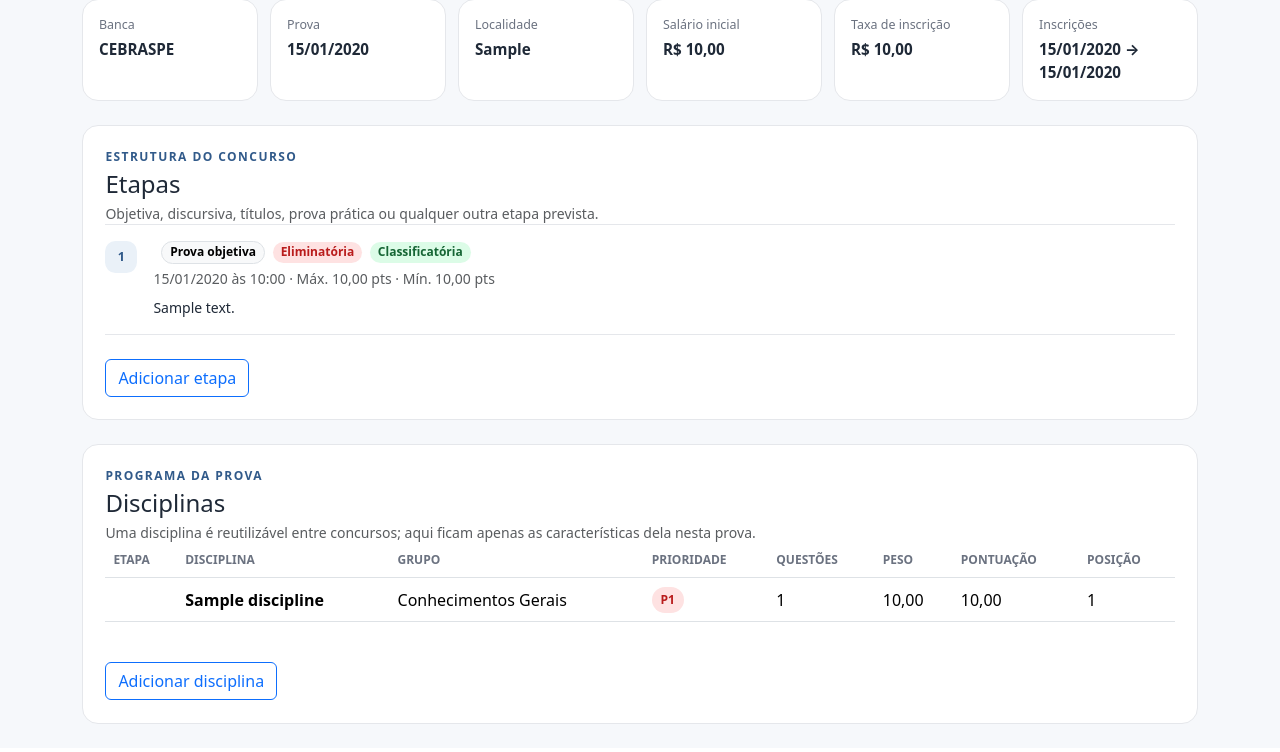
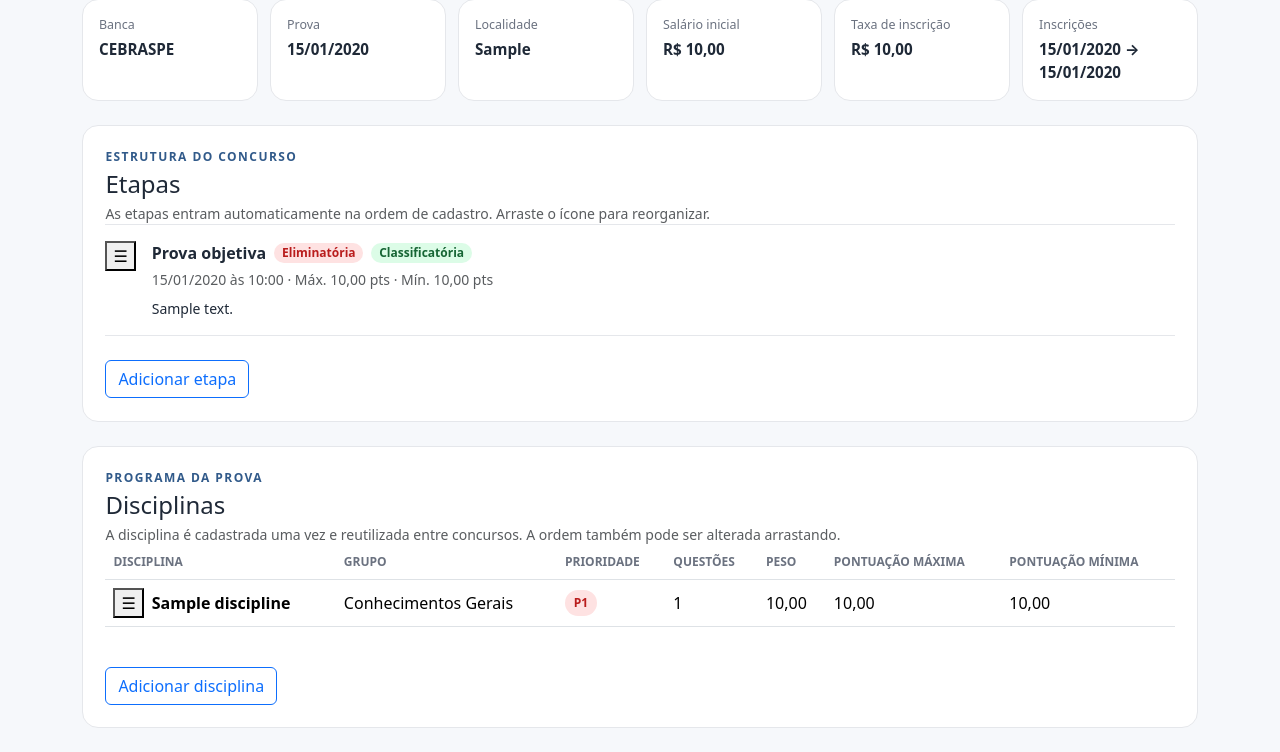
Before and after one commit to clice/concurso-study-manager, a Django app: page /concursos/1/ in a window 1280 px wide. Shown: the part 210-962 px from the top of the page. Before the commit the page ends 934 px from the top, so only its background shows below. Run offline with Django 5.2, Linux system fonts and the light colour scheme; data comes from the database, SQL or seed files in the repository; tables that the repository leaves empty hold one stand-in row (values such as "Sample post").

Commit message:
feat: simplify stage form and add drag ordering

```diff
--- a/templates/competitions/competition_detail.html
+++ b/templates/competitions/competition_detail.html
@@ -39,19 +39,22 @@
         <div>
             <p class="eyebrow mb-1">ESTRUTURA DO CONCURSO</p>
             <h2 class="h4 mb-1">Etapas</h2>
-            <p class="text-body-secondary small mb-0">Objetiva, discursiva, títulos, prova prática ou qualquer outra etapa prevista.</p>
+            <p class="text-body-secondary small mb-0">As etapas entram automaticamente na ordem de cadastro. Arraste o ícone para reorganizar.</p>
         </div>
     </div>
 
     {% if competition.stages.all %}
-        <div class="stage-list mb-4">
+        <div
+            class="stage-list mb-4"
+            data-sortable-list
+            data-reorder-url="{% url 'competitions:stage_reorder' competition.pk %}"
+        >
             {% for stage in competition.stages.all %}
-                <div class="stage-row">
-                    <div class="stage-position">{{ stage.position }}</div>
+                <div class="stage-row sortable-item" data-sortable-item data-id="{{ stage.id }}">
+                    <button class="drag-handle" type="button" draggable="true" data-drag-handle aria-label="Reordenar {{ stage.get_stage_type_display }}" title="Arraste para mudar a ordem">☰</button>
                     <div class="flex-grow-1">
                         <div class="d-flex flex-wrap align-items-center gap-2">
-                            <strong>{{ stage.name }}</strong>
-                            <span class="badge rounded-pill text-bg-light border">{{ stage.get_stage_type_display }}</span>
+                            <strong>{{ stage.get_stage_type_display }}</strong>
                             {% if stage.eliminatory %}<span class="badge rounded-pill badge-soft-danger">Eliminatória</span>{% endif %}
                             {% if stage.classificatory %}<span class="badge rounded-pill badge-soft-success">Classificatória</span>{% endif %}
                         </div>
@@ -75,14 +78,12 @@
         <form class="nested-form mt-3" method="post" action="{% url 'competitions:stage_add' competition.pk %}">
             {% csrf_token %}
             <div class="row g-3">
-                <div class="col-12 col-lg-5">{% include "competitions/field.html" with field=stage_form.name %}</div>
-                <div class="col-12 col-md-6 col-lg-4">{% include "competitions/field.html" with field=stage_form.stage_type %}</div>
-                <div class="col-12 col-md-6 col-lg-3">{% include "competitions/field.html" with field=stage_form.position %}</div>
-                <div class="col-12 col-md-6">{% include "competitions/field.html" with field=stage_form.scheduled_date %}</div>
-                <div class="col-12 col-md-6">{% include "competitions/field.html" with field=stage_form.scheduled_time %}</div>
+                <div class="col-12 col-md-4">{% include "competitions/field.html" with field=stage_form.stage_type %}</div>
+                <div class="col-12 col-md-4">{% include "competitions/field.html" with field=stage_form.scheduled_date %}</div>
+                <div class="col-12 col-md-4">{% include "competitions/field.html" with field=stage_form.scheduled_time %}</div>
                 <div class="col-12 col-md-6">{% include "competitions/field.html" with field=stage_form.max_score %}</div>
                 <div class="col-12 col-md-6">{% include "competitions/field.html" with field=stage_form.minimum_score %}</div>
-                <div class="col-12 d-flex gap-4">
+                <div class="col-12 d-flex flex-wrap gap-4">
                     <div class="form-check">{{ stage_form.eliminatory }} <label class="form-check-label" for="{{ stage_form.eliminatory.id_for_label }}">Eliminatória</label></div>
                     <div class="form-check">{{ stage_form.classificatory }} <label class="form-check-label" for="{{ stage_form.classificatory.id_for_label }}">Classificatória</label></div>
                 </div>
@@ -98,25 +99,42 @@
         <div>
             <p class="eyebrow mb-1">PROGRAMA DA PROVA</p>
             <h2 class="h4 mb-1">Disciplinas</h2>
-            <p class="text-body-secondary small mb-0">Uma disciplina é reutilizável entre concursos; aqui ficam apenas as características dela nesta prova.</p>
+            <p class="text-body-secondary small mb-0">A disciplina é cadastrada uma vez e reutilizada entre concursos. A ordem também pode ser alterada arrastando.</p>
         </div>
     </div>
 
     {% if competition.discipline_links.all %}
         <div class="table-responsive mb-4">
             <table class="table align-middle study-table">
-                <thead><tr><th>Etapa</th><th>Disciplina</th><th>Grupo</th><th>Prioridade</th><th>Questões</th><th>Peso</th><th>Pontuação</th><th>Posição</th></tr></thead>
-                <tbody>
+                <thead>
+                    <tr>
+                        <th>Disciplina</th>
+                        <th>Grupo</th>
+                        <th>Prioridade</th>
+                        <th>Questões</th>
+                        <th>Peso</th>
+                        <th>Pontuação máxima</th>
+                        <th>Pontuação mínima</th>
+                    </tr>
+                </thead>
+                <tbody
+                    data-sortable-list
+                    data-reorder-url="{% url 'competitions:discipline_reorder' competition.pk %}"
+                >
                     {% for link in competition.discipline_links.all %}
-                        <tr>
-                            <td>{{ link.stage.name }}</td>
-                            <td><strong>{{ link.discipline.name }}</strong></td>
+                        <tr class="sortable-item" data-sortable-item data-id="{{ link.id }}">
+                            <td>
+                                <div class="d-flex align-items-center gap-2">
+                                    <button class="drag-handle drag-handle-table" type="button" draggable="true" data-drag-handle aria-label="Reordenar {{ link.discipline.name }}" title="Arraste para mudar a ordem">☰</button>
+                                    <strong>{{ link.discipline.name }}</strong>
+                                </div>
+                            </td>
                             <td>{{ link.get_knowledge_area_display }}</td>
                             <td><span class="priority-pill priority-{{ link.priority|lower }}">{{ link.priority }}</span></td>
                             <td>{{ link.expected_questions|default:"—" }}</td>
                             <td>{{ link.weight|default:"—" }}</td>
                             <td>{{ link.max_score|default:"—" }}</td>
-                            <td>{{ link.position }}</td>
+                            <td>{{ link.minimum_score|default:"—" }}</td>
                         </tr>
                     {% endfor %}
                 </tbody>
@@ -126,7 +144,6 @@
         <div class="soft-empty mb-4">Nenhuma disciplina associada ainda.</div>
     {% endif %}
 
-    {% if competition.stages.exists %}
     <details {% if open_section == "disciplines" %}open{% endif %}>
         <summary class="btn btn-outline-primary">Adicionar disciplina</summary>
         <form class="nested-form mt-3" method="post" action="{% url 'competitions:discipline_add' competition.pk %}">
@@ -135,20 +152,16 @@
                 {% for name in discipline_names %}<option value="{{ name }}">{% endfor %}
             </datalist>
             <div class="row g-3">
-                    <div class="col-12 col-lg-6">{% include "competitions/field.html" with field=discipline_form.discipline_name %}</div>
-                    <div class="col-12 col-lg-6">{% include "competitions/field.html" with field=discipline_form.stage %}</div>
+                <div class="col-12">{% include "competitions/field.html" with field=discipline_form.discipline_name %}</div>
                 <div class="col-12 col-md-6 col-lg-3">{% include "competitions/field.html" with field=discipline_form.knowledge_area %}</div>
                 <div class="col-12 col-md-6 col-lg-3">{% include "competitions/field.html" with field=discipline_form.priority %}</div>
                 <div class="col-12 col-md-6 col-lg-3">{% include "competitions/field.html" with field=discipline_form.expected_questions %}</div>
                 <div class="col-12 col-md-6 col-lg-3">{% include "competitions/field.html" with field=discipline_form.weight %}</div>
                 <div class="col-12 col-md-6">{% include "competitions/field.html" with field=discipline_form.max_score %}</div>
-                    <div class="col-12 col-md-6">{% include "competitions/field.html" with field=discipline_form.position %}</div>
+                <div class="col-12 col-md-6">{% include "competitions/field.html" with field=discipline_form.minimum_score %}</div>
             </div>
             <button class="btn btn-primary mt-3" type="submit">Associar disciplina</button>
         </form>
     </details>
-    {% else %}
-        <div class="alert alert-light border mb-0">Cadastre pelo menos uma etapa antes de associar disciplinas.</div>
-    {% endif %}
 </section>
 {% endblock %}
```
Lines whose indentation alone changed are shown as unchanged.
